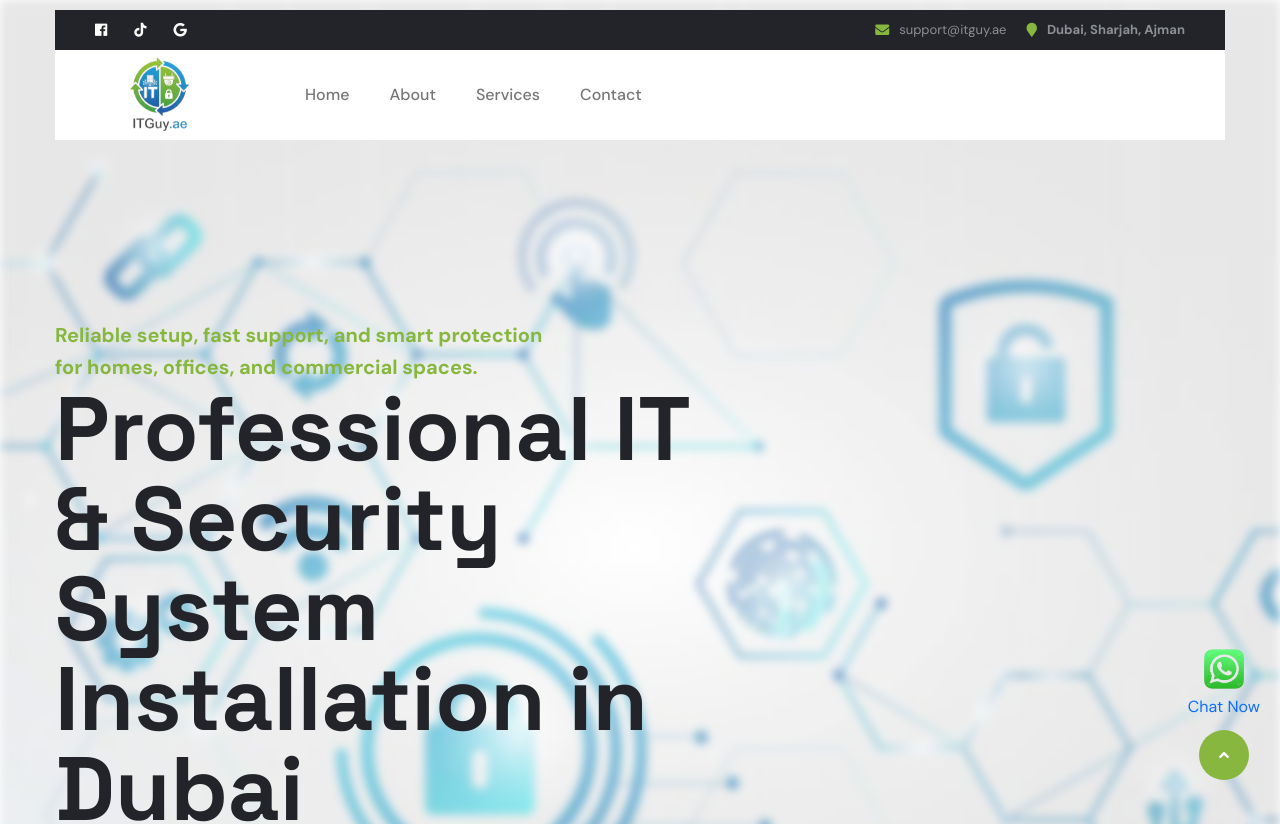
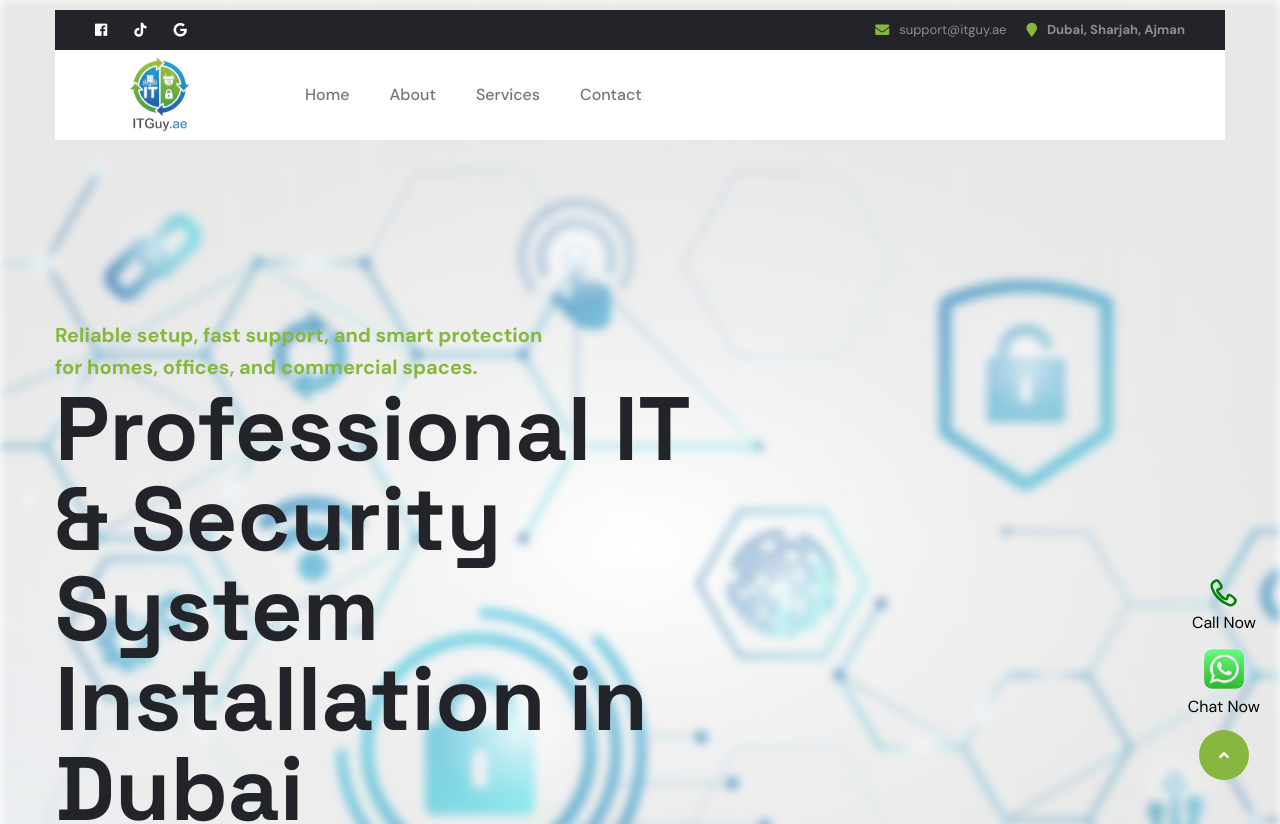
Before and after one commit to shahbaz-nawaz-ntu/ITGuys, a React (Vite) app: page / in a window 1280 px wide. Shown: the top 824 px of the page. Built offline with nearby package versions, Linux system fonts and the light colour scheme.

Commit message:
add call now button

```diff
--- a/src/components/BackToTop.jsx
+++ b/src/components/BackToTop.jsx
@@ -1,7 +1,8 @@
 import React, { useEffect } from 'react';
-import { Link  } from 'react-router-dom';
+import { Link } from 'react-router-dom';
 import TopToBottom from '../lib/TopToBottom.js';
 import whatsappicon from "../assets/whatsappicon.png";
+import { GrPhone } from "react-icons/gr";
 
 function BackToTop({ className }) {
     useEffect(() => {
@@ -22,7 +23,21 @@ function BackToTop({ className }) {
         <>
 
             <div className={`scroll-to-top d-flex flex-column align-items-center gap-2${className || ''}`}>
-                <Link to="https://wa.me/971588996975" onClick={handleQuoteClick}><img className="whatsapp" src={whatsappicon}/>
+                <Link
+                    to="tel:+971588996975"
+                    onClick={handleQuoteClick}
+                    className='d-flex flex-column align-items-center text-decoration-none text-black transition-colors duration-300 hover:text-[var(--theme-color2)]'
+                >
+                    <GrPhone size={30} color='green' />
+                    <div className='fs-9'>Call Now</div>
+                </Link>
+
+                <Link
+                    to="https://wa.me/971588996975"
+                    onClick={handleQuoteClick}
+                    className='d-flex flex-column align-items-center text-decoration-none text-black transition-colors duration-300 hover:text-[var(--theme-color2)]'
+                >
+                    <img className="whatsapp" src={whatsappicon} alt="WhatsApp" />
                     <div className='fs-9'>Chat Now</div>
                 </Link>
                 <Link className='scrol-top-btn' to="#">
```
Lines whose indentation alone changed are shown as unchanged.
